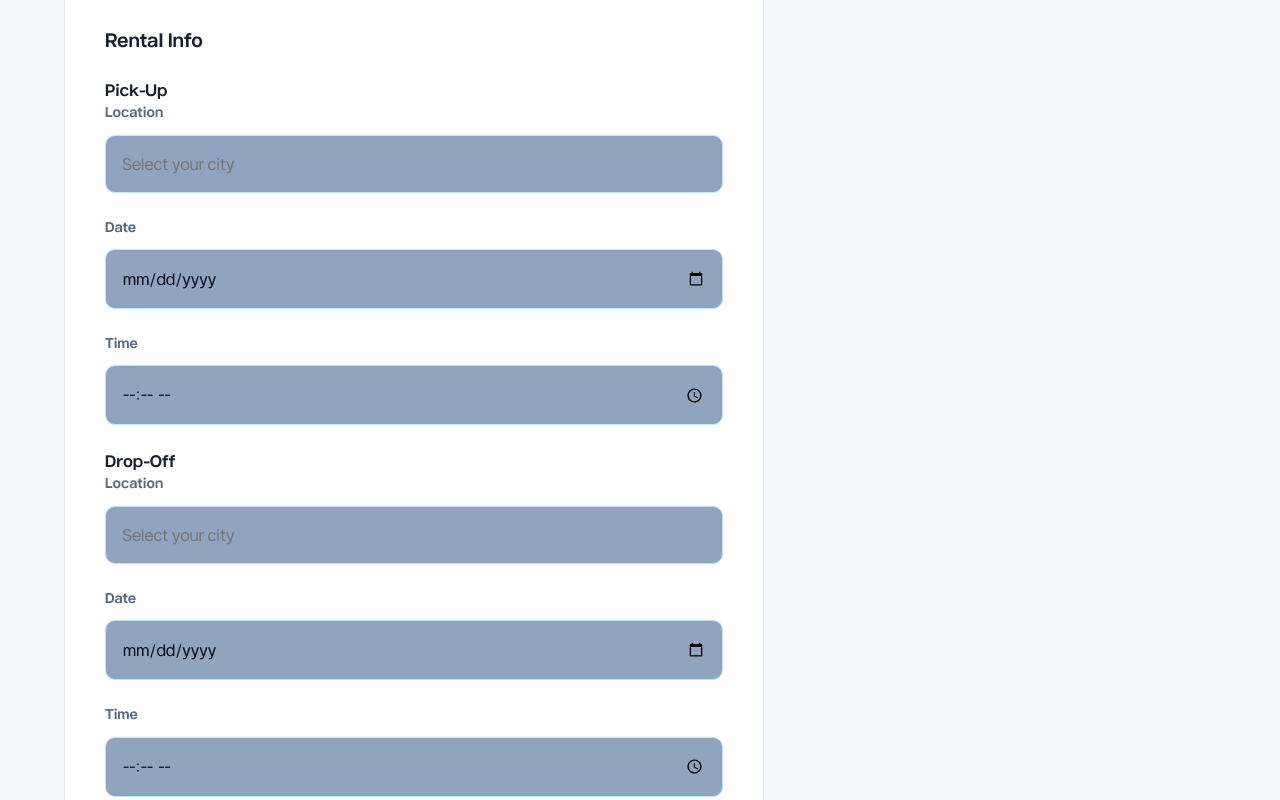
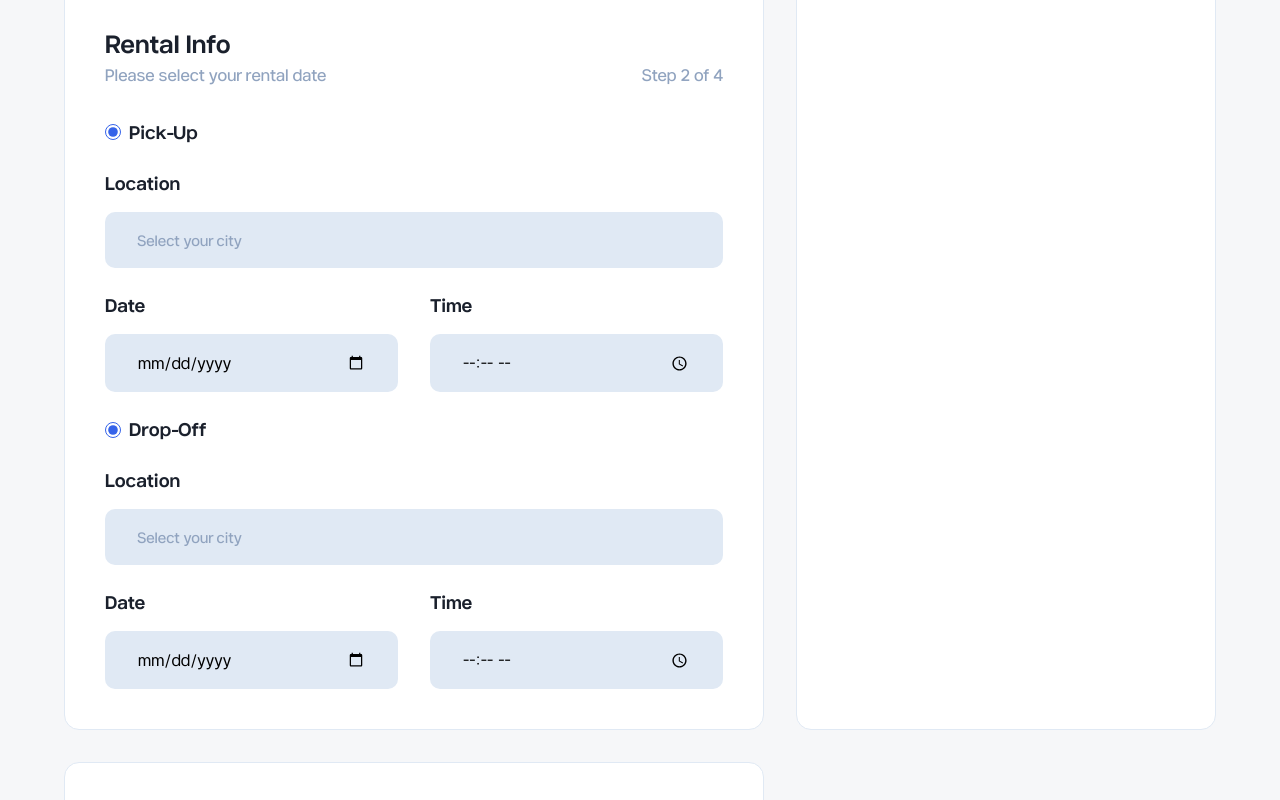
Before and after one commit to mehmetbacik/car-rental, a Nuxt app: page /payment in a window 1280 px wide. Shown: the part 600-1400 px from the top of the page. Built offline with nearby package versions, Linux system fonts and the light colour scheme.

Commit message:
feat: enhance payment form functionality
Improved the payment page form by refining input handling, validation, and overall form behavior. Enhanced usability and user experience while preparing the form for a smoother and more reliable payment workflow.

```diff
--- a/app/pages/payment/components/RentalInfo.vue
+++ b/app/pages/payment/components/RentalInfo.vue
@@ -1,45 +1,49 @@
 <template>
-  <section class="card mt-2">
-    <h3>Rental Info</h3>
-
-    <!-- Pick-Up -->
-    <div class="rental-section">
-      <h4>Pick-Up</h4>
-
-      <div class="form-row">
-        <div class="input-group">
+  <section class="paymentCard">
+    <div class="paymentHeader">
+      <h3>Rental Info</h3>
+      <div class="paymentHeader-content">
+        <p>Please select your rental date</p>
+        <span>Step 2 of 4</span>
+      </div>
+    </div>
+    <div class="paymentForm">
+      <div class="paymentForm-rowTitle">
+        <input type="radio" checked />
+        <h4>Pick-Up</h4>
+      </div>
+      <div class="paymentForm-row">
+        <div class="paymentForm-inputGroup">
           <label>Location</label>
           <input type="text" placeholder="Select your city" />
         </div>
-
-        <div class="input-group">
+      </div>
+      <div class="paymentForm-row">
+        <div class="paymentForm-inputGroup">
           <label>Date</label>
           <input type="date" />
         </div>
-
-        <div class="input-group">
+        <div class="paymentForm-inputGroup">
           <label>Time</label>
           <input type="time" />
         </div>
       </div>
-    </div>
-
-    <!-- Drop-Off -->
-    <div class="rental-section">
-      <h4>Drop-Off</h4>
-
-      <div class="form-row">
-        <div class="input-group">
+      <div class="paymentForm-rowTitle">
+        <input type="radio" checked />
+        <h4>Drop-Off</h4>
+      </div>
+      <div class="paymentForm-row">
+        <div class="paymentForm-inputGroup">
           <label>Location</label>
           <input type="text" placeholder="Select your city" />
         </div>
-
-        <div class="input-group">
+      </div>
+      <div class="paymentForm-row">
+        <div class="paymentForm-inputGroup">
           <label>Date</label>
           <input type="date" />
         </div>
-
-        <div class="input-group">
+        <div class="paymentForm-inputGroup">
           <label>Time</label>
           <input type="time" />
         </div>
--- a/app/pages/payment/index.vue
+++ b/app/pages/payment/index.vue
@@ -29,6 +29,7 @@ const car = computed(() => {
       <div class="payment-grid">
         <div class="payment-forms">
           <BillingInfo />
+          <RentalInfo />
         </div>
         <RentalSummary v-if="car" :car="car" />
         <div v-else class="card">Car not found</div>
@@ -38,7 +39,6 @@ const car = computed(() => {
   <div class="payment-page container">
     <div class="payment-grid">
       <div class="payment-forms">
-        <RentalInfo />
         <PaymentMethod />
         <ConfirmationSection />
         <RentAction />
--- a/app/styles/pages/_payment.scss
+++ b/app/styles/pages/_payment.scss
@@ -1,5 +1,8 @@
 .payment-page {
   .payment-forms {
+    display: flex;
+    flex-direction: column;
+    gap: $spacing-unit * 8;
     .paymentCard {
       display: flex;
       flex-direction: column;
@@ -30,6 +33,23 @@
         display: flex;
         flex-direction: column;
         gap: $spacing-unit * 6;
+        .paymentForm-rowTitle {
+          display: flex;
+          align-items: center;
+          gap: $spacing-unit * 2;
+          font-weight: 600;
+          input[type="radio"] {
+            width: 16px;
+            height: 16px;
+            accent-color: $primary-neutral-palette-500;
+            cursor: pointer;
+          }
+          h4 {
+            color: $secondary-500;
+            font-size: $font-size-base * 1.1;
+            font-weight: 600;
+          }
+        }
         .paymentForm-row {
           display: flex;
           justify-content: space-between;
@@ -40,7 +60,7 @@
             flex: 1;
             label {
               color: $secondary-500;
-              font-size:  $font-size-base * 1.1;
+              font-size: $font-size-base * 1.1;
               font-weight: 600;
               margin-bottom: $spacing-unit * 4;
             }
```
